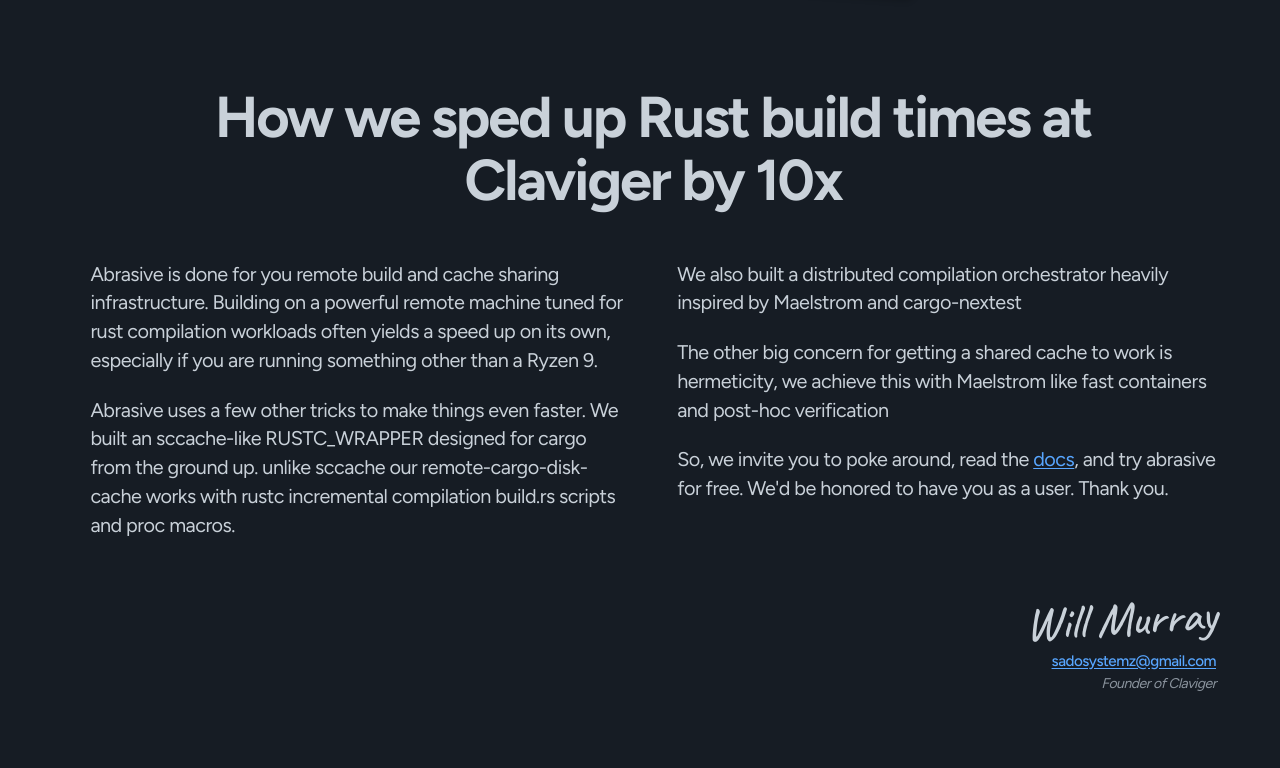
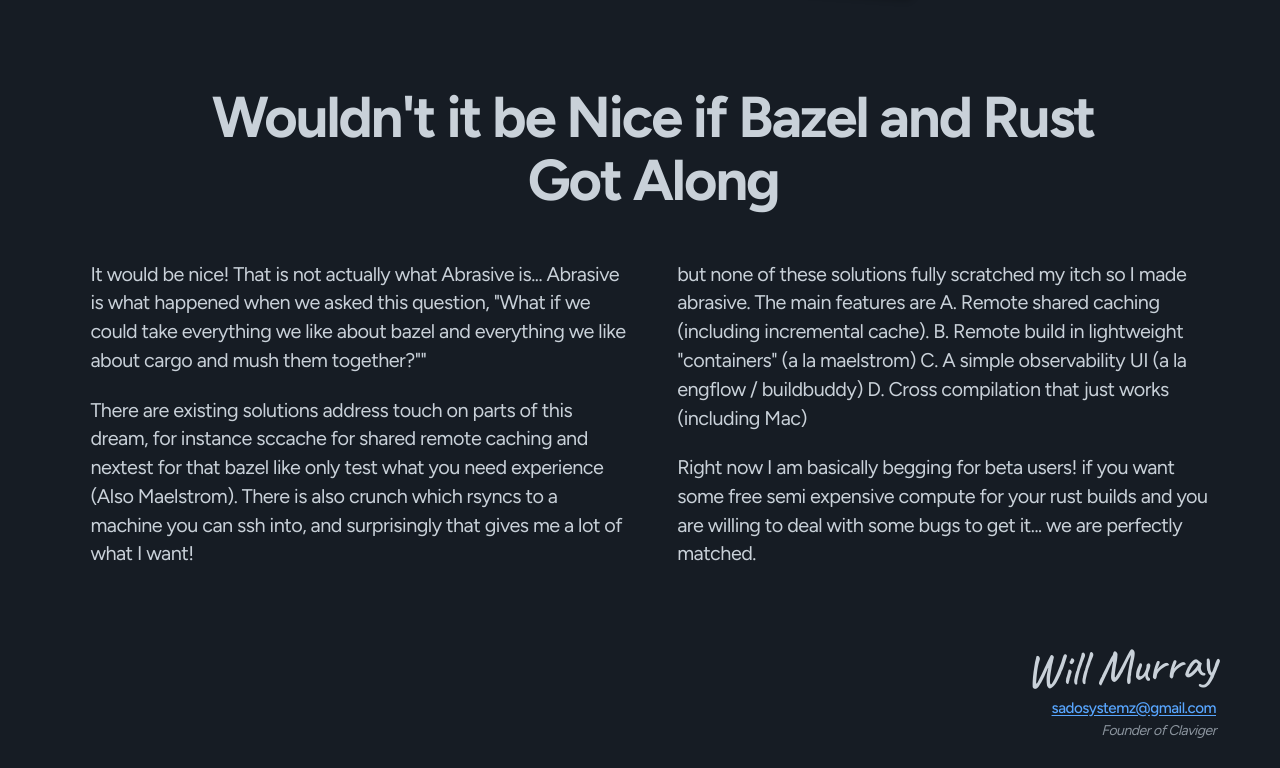
Before and after one commit to Clavigers/abrasive, an Astro site in the folder wasteland/website/: page / in a window 1280 px wide. Shown: the part 649-1417 px from the top of the page. Built offline with nearby package versions, Linux system fonts and the light colour scheme; Astro itself is replaced by a stand-in of ours; no server answers.

Commit message:
dumb copy change

```diff
--- a/wasteland/website/src/pages/index.astro
+++ b/wasteland/website/src/pages/index.astro
@@ -49,14 +49,13 @@
 
     <section class="founder-letter">
       <header>
-        <h2>How we sped up Rust build times at Claviger by 10x</h2>
+        <h2>Wouldn't it be Nice if Bazel and Rust Got Along</h2>
       </header>
       <article>
-        <p>Abrasive is done for you remote build and cache sharing infrastructure. Building on a powerful remote machine tuned for rust compilation workloads often yields a speed up on its own, especially if you are running something other than a Ryzen 9.</p>
-        <p>Abrasive uses a few other tricks to make things even faster. We built an sccache-like RUSTC_WRAPPER designed for cargo from the ground up. unlike sccache our remote-cargo-disk-cache works with rustc incremental compilation build.rs scripts and proc macros.</p>
-        <p>We also built a distributed compilation orchestrator heavily inspired by Maelstrom and cargo-nextest</p>
-        <p>The other big concern for getting a shared cache to work is hermeticity, we achieve this with Maelstrom like fast containers and post-hoc verification</p>
-        <p>So, we invite you to poke around, read the <a href="/getting-started">docs</a>, and try abrasive for free. We'd be honored to have you as a user. Thank you.</p>
+        <p>It would be nice! That is not actually what Abrasive is... Abrasive is what happened when we asked this question, "What if we could take everything we like about bazel and everything we like about cargo and mush them together?""</p>
+        <p>There are existing solutions address touch on parts of this dream, for instance sccache for shared remote caching and nextest for that bazel like only test what you need experience (Also Maelstrom). There is also crunch which rsyncs to a machine you can ssh into, and surprisingly that gives me a lot of what I want!</p>
+        <p>but none of these solutions fully scratched my itch so I made abrasive. The main features are A. Remote shared caching (including incremental cache). B. Remote build in lightweight "containers" (a la maelstrom) C. A simple observability UI (a la engflow / buildbuddy) D. Cross compilation that just works (including Mac)</p>
+        <p>Right now I am basically begging for beta users! if you want some free semi expensive compute for your rust builds and you are willing to deal with some bugs to get it... we are perfectly matched. </p>
       </article>
       <div class="signature">
         <span class="sig-handwritten">Will Murray</span>
```
